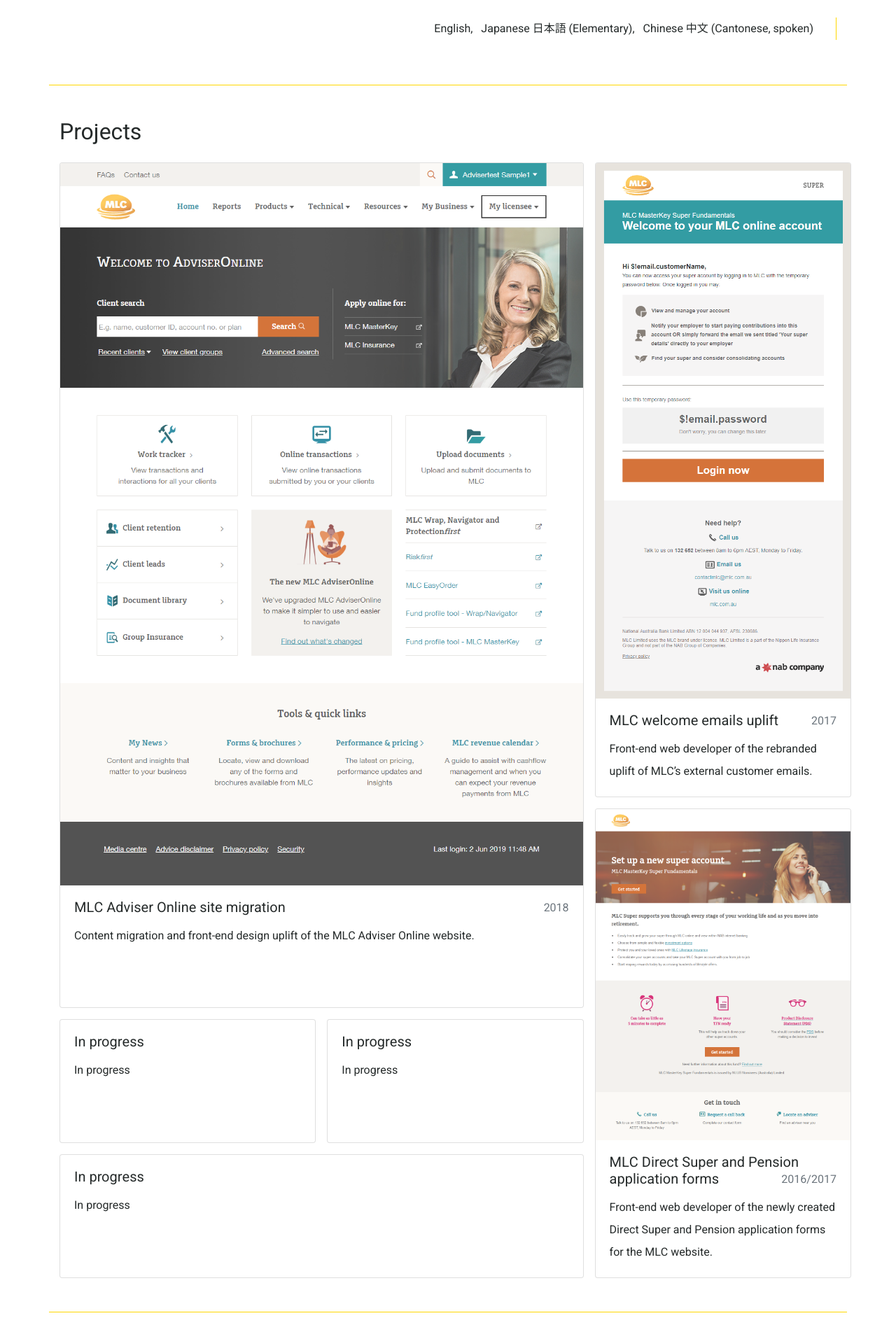
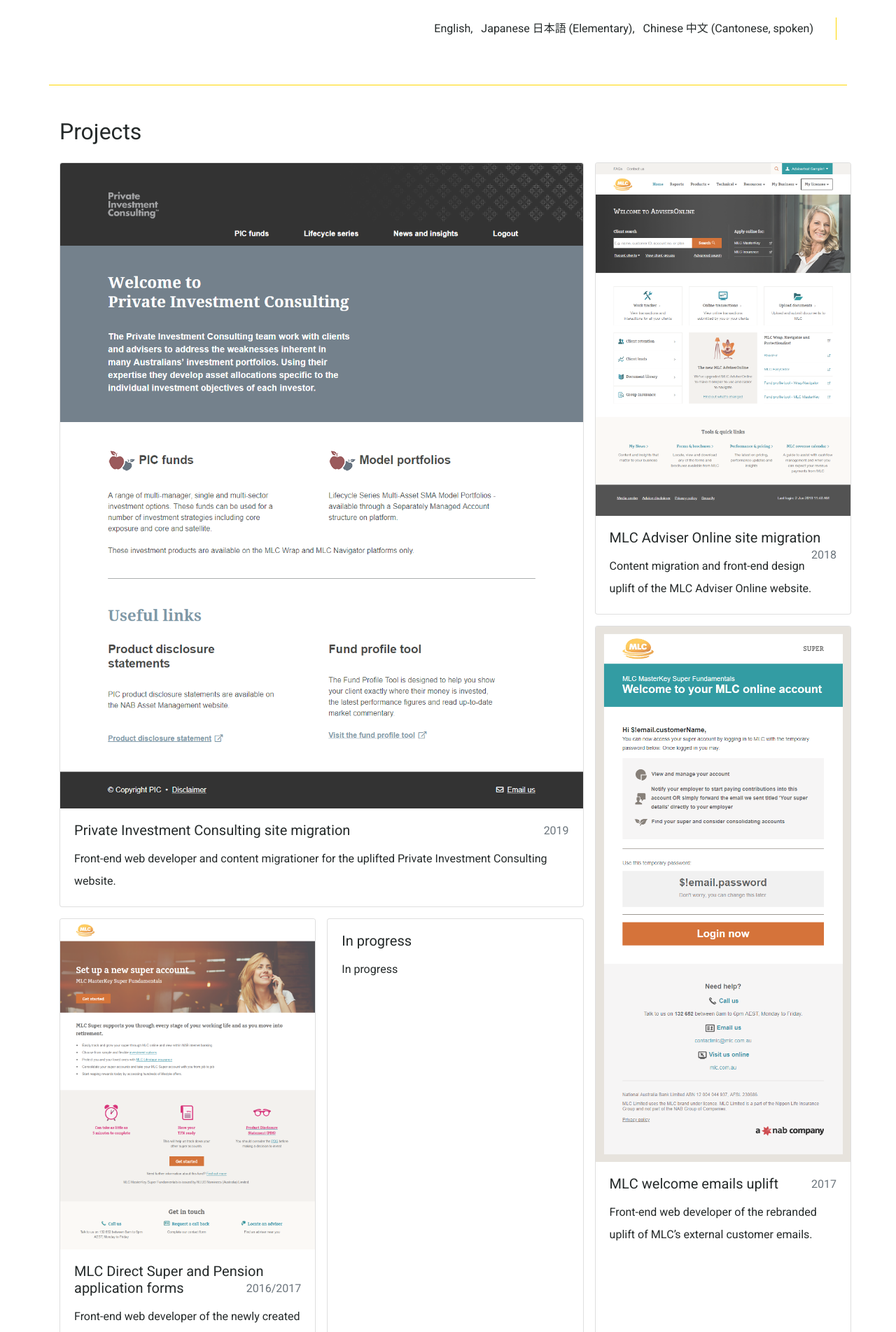
Before and after one commit to rbccaao/rbccaao.github.io, a Jekyll site: the page built from index.html, in a window 1280 px wide. Shown: the part 1031-2934 px from the top of the page at 70% size. Built offline with Jekyll 4.4.1, drawn with Linux system fonts in a browser that asks for light colours; nearby versions of some CDN libraries; some of the changed lines change nothing that is shown.

Commit message:
Projects section WIP 4
Heckers I spelt Projects wrong in the previous commit
-added information and screenshots for the PIC migration project
-rearranged card sizes

```diff
--- a/_includes/index/projects.html
+++ b/_includes/index/projects.html
@@ -9,6 +9,19 @@
         <div class="grid-container">
             <div class="card latest">
                 {% include index/projects-button-modal.html
+                    name="pic"
+                    title="Private Investment Consulting site migration"
+                    description="Front-end web developer and content migrationer for the  uplifted Private Investment Consulting website."
+                    date="2019"
+                    roles="<li>Front-end web developer</li><li>Content migrater</li>"
+                    skills="<li>Content publishing</li><li>Bootstrap 4 library</li><li>CSS</li><li>Sass</li>"
+                    body="<p>The Private Investment Consulting (PIC) website was previously hosted on two separate platforms; AEM for the pre-login pages, and OpenText for the secure pages. As part of the OpenText decommission project, PIC’s secure site has been migrated to AEM along with removing no longer needed content, making it easier for users to find their needs.</p>
+                    <p>Similar to the MLC Adviser Online site migration project, this opportunity allowed us to upgrade the front-end design to Bootstrap 4, along with responsive web views, AA-level accessibility, and an overall better experience for all users.</p>
+                    <p>Utilised Bootstrap 4 library and SASS.</p>"
+                %}
+            </div>
+            <div class="card">
+                {% include index/projects-button-modal.html
                     name="mlc-adviser-online"
                     title="MLC Adviser Online site migration"
                     description="Content migration and front-end design uplift of the MLC Adviser Online website."
@@ -17,10 +30,10 @@
                     skills="<li>Content publishing</li><li>Bootstrap 4 library</li><li>CSS</li><li>Sass</li>"
                     body="<p>Previously hosted on OpenText, the MLC Adviser Online website has been migrated to the current AEM platform. This involved the migration, verification, and optimization of over 1000 content pages and documents.</p>
                     <p>The site migration also allowed for the opportunity to uplift the front-end design to match the current styles of the MLC websites as well as integration of responsive web views, AA-level accessibility, and an overall better experience for all users.</p>
-                    <p>Utilised Bootstrap 4 and SASS libraries.</p>"
+                    <p>Utilised Bootstrap 4 library and SASS.</p>"
                 %}
             </div>
-            <div class="card">
+            <div class="card tall">
                 {% include index/projects-button-modal.html
                     name="mlc-welcome-emails"
                     title="MLC welcome emails uplift"
@@ -31,7 +44,7 @@
                     body="<p>MLC’s welcome customer emails were part of the Seamless Start-up initiative to uplift the email communications when onboarding new customers. HTML templates were re-written with more understandable messages and the new design offers a greater consistency between MLC’s website and digital communications with the customers.</p>"
                 %}
             </div>
-            <div class="card tall">
+            <div class="card">
                 {% include index/projects-button-modal.html
                     name="mlc-direct-super-pension"
                     title="MLC Direct Super and Pension application forms "
@@ -40,7 +53,7 @@
                     roles="<li>Front-end web developer</li><li>Content migrater</li>"
                     skills="<li>Content publishing</li><li>Bootstrap 3 library</li><li>CSS</li><li>LESS</li>"
                     body="<p>The Direct Super and Pension application forms were created as part of the Seamless-Start-up initiative to onboard new MLC customers. Driven by usability, the forms are one of the first newly designed single page application forms which included responsive web views and accessibility standards.</p>
-                    <p>Utilised Bootstrap 3 and LESS libraries.</p>"
+                    <p>Utilised Bootstrap 3 library and LESS.</p>"
                 %}
             </div>
             <div class="card">
--- a/_sass/main.scss
+++ b/_sass/main.scss
@@ -93,7 +93,7 @@
 		grid-area: auto / auto / span 2 / span 2;
 	}
 	.card.tall {
-		grid-area: auto / auto / span 3 / span 1;
+		grid-area: auto / auto / span 2 / span 1;
 	}
 	.card.wide {
 		grid-area: auto / auto / span 1 / span 2;
```
